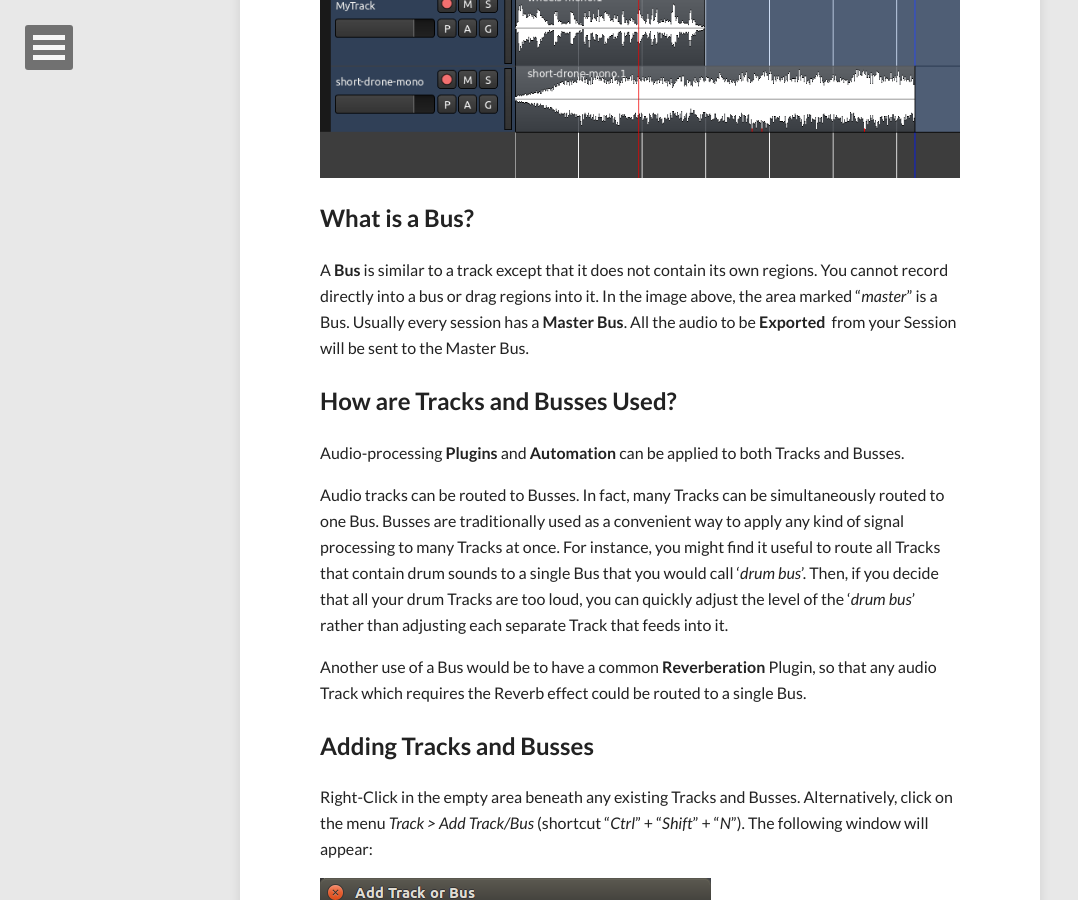
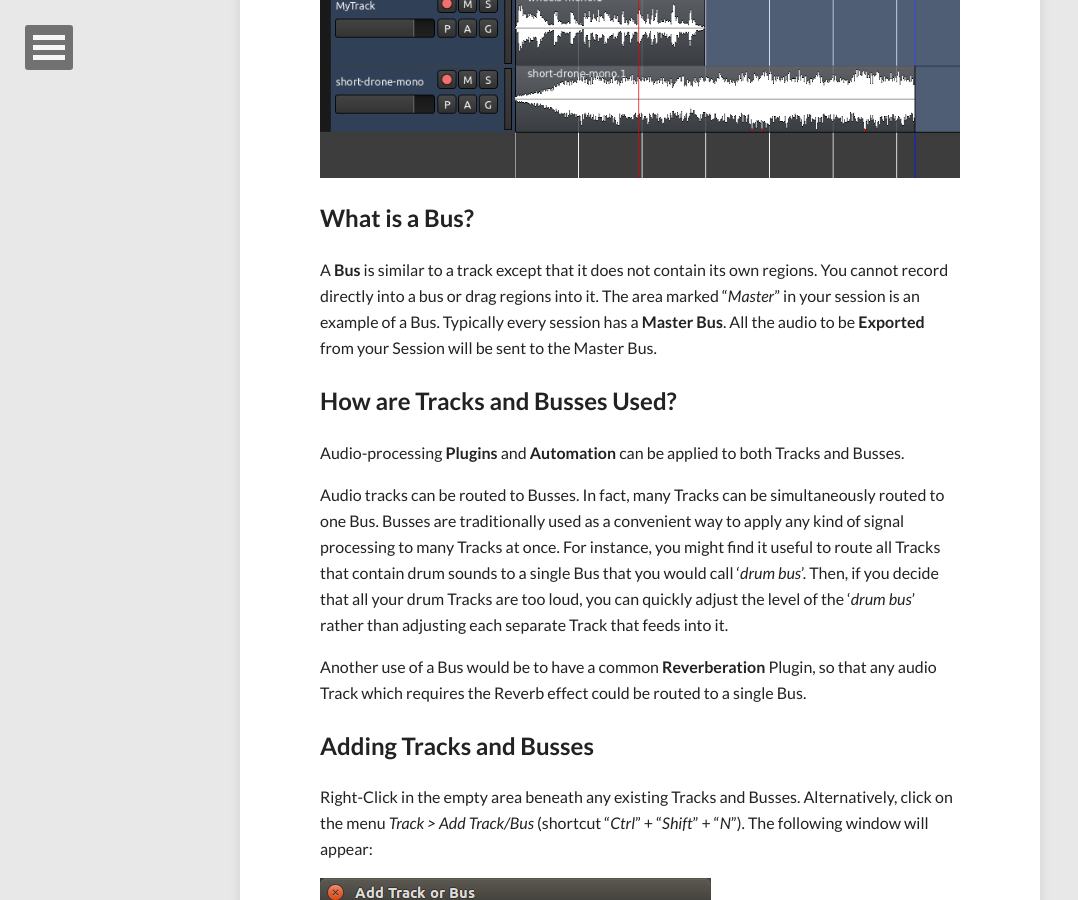
Before and after one commit to brunoruviaro/ardour4-tutorial, a Jekyll site: the page built from _posts/2014-09-23-creating-a-track-or-bus.md, in a window 1280 px wide and 900 px high, scrolled down 779 px. Shown: the whole window, without its empty margins (0-1078 px from the left). Built offline with Jekyll 4.4.1, drawn with Linux system fonts in a browser that asks for light colours; nearby versions of some CDN libraries.

Commit message:
update wording re: master bus

```diff
--- a/_posts/2014-09-23-creating-a-track-or-bus.md
+++ b/_posts/2014-09-23-creating-a-track-or-bus.md
@@ -29,7 +29,7 @@ What is a Bus?
 
 A **Bus** is similar to a track except that it does not contain its own
 regions. You cannot record directly into a bus or drag regions into it.
-In the image above, the area marked "*master*" is a Bus. Usually every
+The area marked "*Master*" in your session is an example of a Bus. Typically every
 session has a **Master Bus**. All the audio to be **Exported**  from
 your Session will be sent to the Master Bus.
 
```
